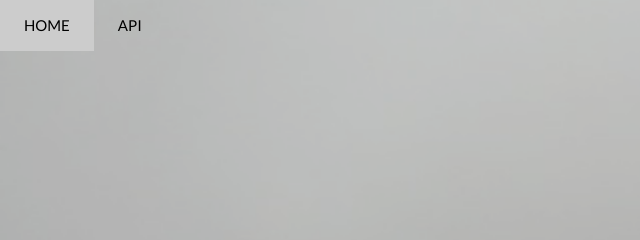
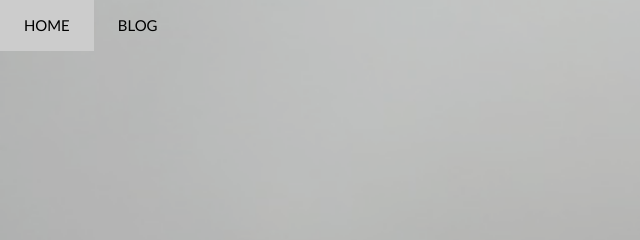
Before and after one commit to kristophor/github.io, a plain HTML site: page index.html in a window 1280 px wide. Shown: the top 240 px of the page, 0-640 px from the left. Drawn offline with Linux system fonts and the light colour scheme; some packages are replaced by stand-ins of ours.

Commit message:
add blog

```diff
--- a/index.html
+++ b/index.html
@@ -13,7 +13,7 @@
 <div class="w3-top">
     <ul class="w3-navbar" id="myNavbar">
         <li><a href="/" class="w3-padding-large w3-text-black">HOME</a></li>
-        <li><a href="/views" class="w3-padding-large w3-text-black">API</a></li>
+        <li><a href="http://krischen.wordpress.com" class="w3-padding-large w3-text-black">BLOG</a></li>
         <li class="w3-hide-small w3-right">
             <a href="#" class="w3-padding-large w3-text-black w3-hover-red"><i class="fa fa-search"></i></a>
         </li>
```
